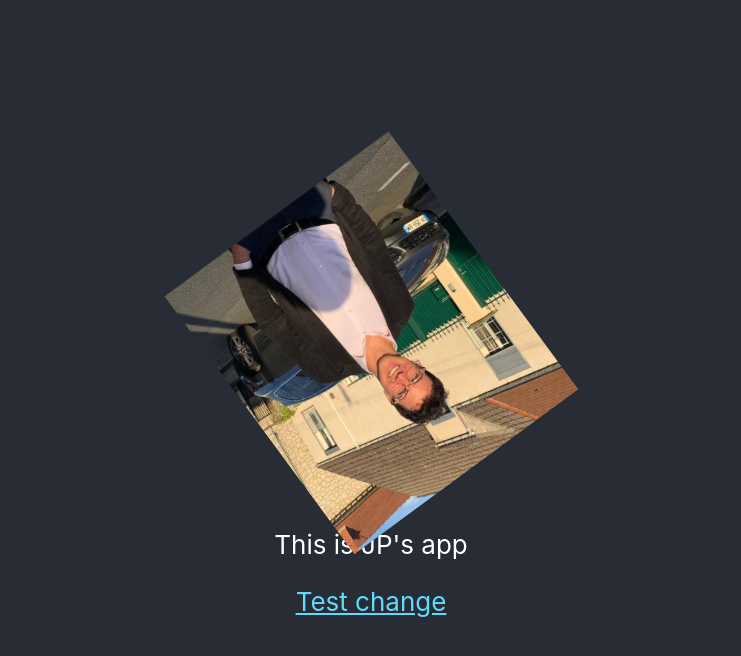
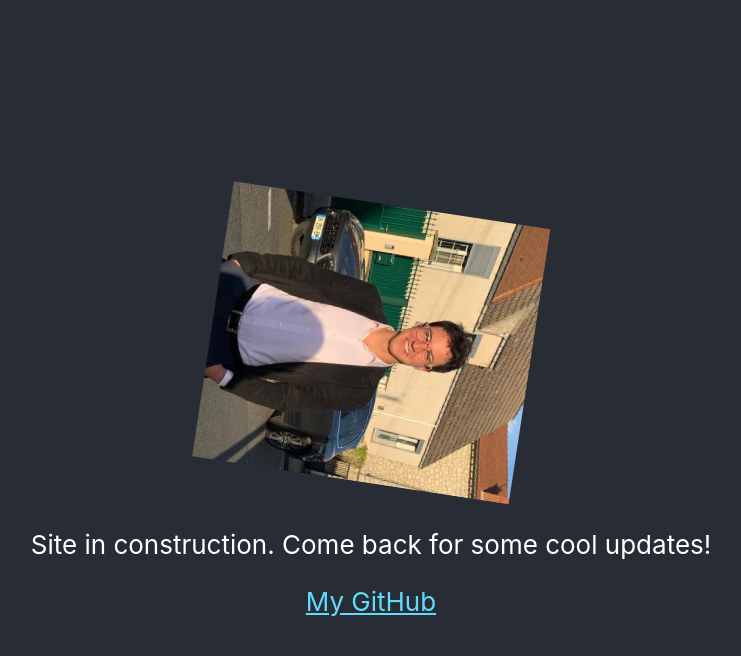
Before and after one commit to jpabadir/jpabadir.github.io, a React (Create React App) app: page / in a window 1280 px wide. Shown: the top 656 px of the page, without its empty margins (269-1010 px from the left). Built offline with nearby package versions, Linux system fonts and the light colour scheme.

Commit message:
Add my github

```diff
--- a/src/App.js
+++ b/src/App.js
@@ -7,16 +7,9 @@ function App() {
     <div className="App">
       <header className="App-header">
         <img src={me} className="App-logo" alt="logo" />
-        <p>
-          This is JP's app
-        </p>
-        <a
-          className="App-link"
-          href="https://reactjs.org"
-          target="_blank"
-          rel="noopener noreferrer"
-        >
-          Test change
+        <p>Site in construction. Come back for some cool updates!</p>
+        <a className="App-link" href="https://github.com/jpabadir" target="_blank" rel="noopener noreferrer">
+          My GitHub
         </a>
       </header>
     </div>
```
